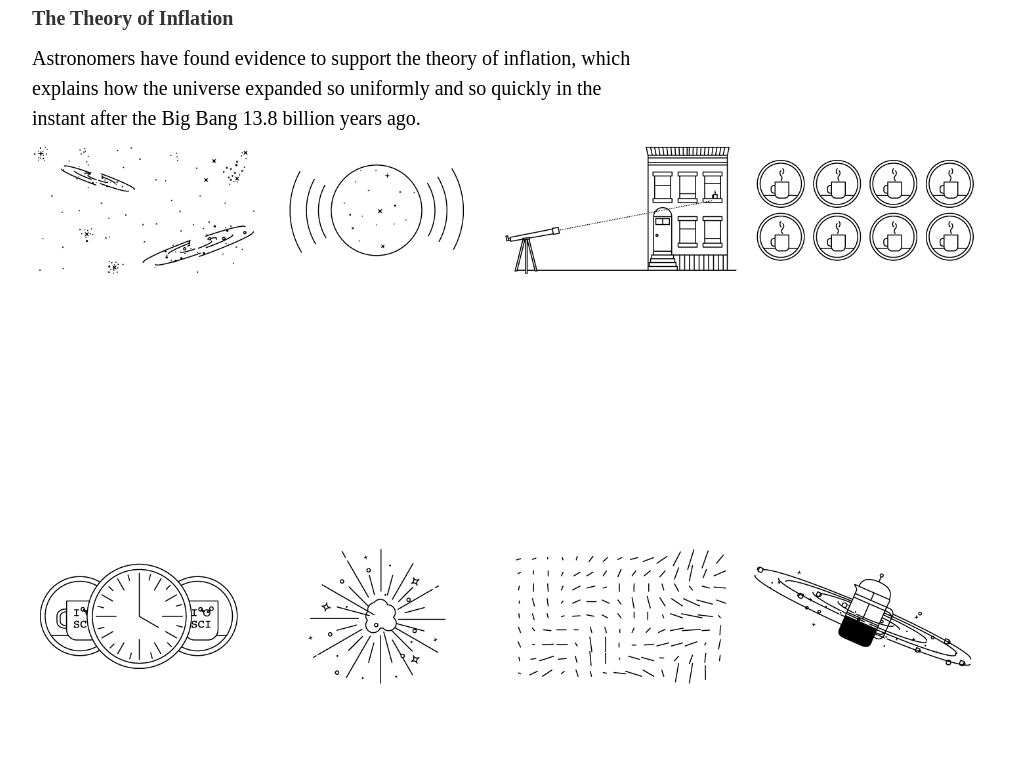
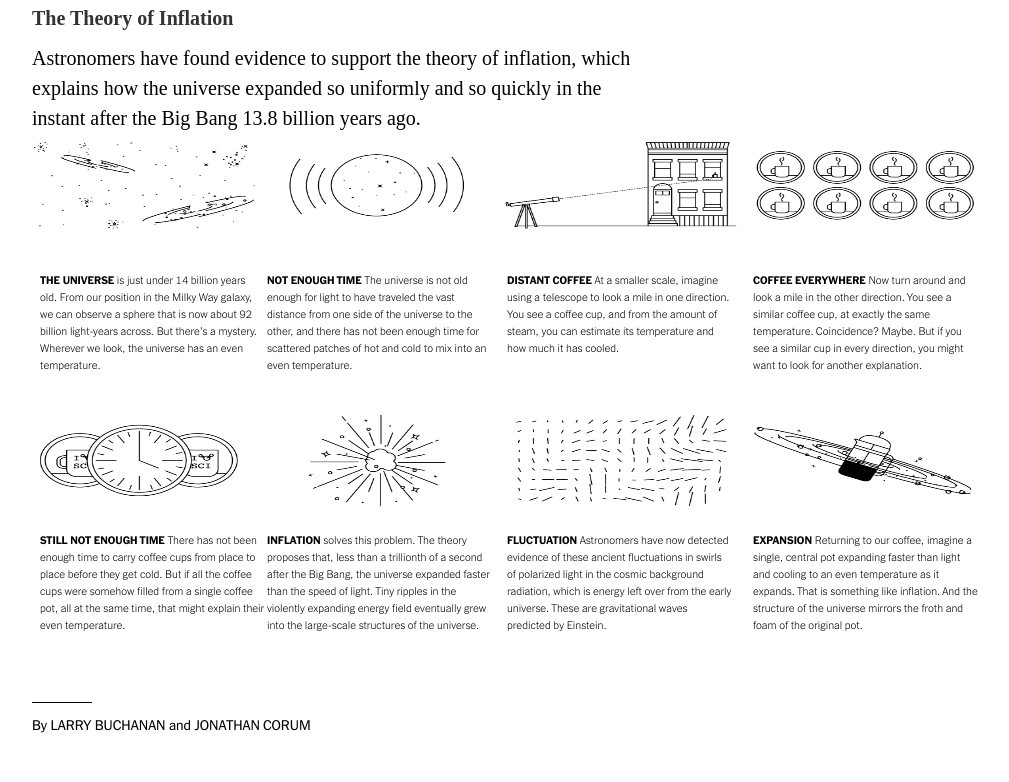
Before and after one commit to RodolfoRodriguezMata/nytimes-clone, a plain HTML site: page index.html in a window 1280 px wide. Shown: the part 2513-3295 px from the top of the page, without its empty margins (224-1233 px from the left). Drawn offline with Linux system fonts and the light colour scheme; a web font is replaced by a local one.

Commit message:
Add styling to inflation image

```diff
--- a/index.html
+++ b/index.html
@@ -139,12 +139,15 @@
                       Astronomers have found evidence to support the theory of inflation, which explains how the universe expanded so uniformly and so quickly in the instant after the Big Bang 13.8 billion years ago.
                   </p>
                   </div>
-                  <figure>
+                  <figure class="inflation">
                     <img id="inflation-img" src="images/inflation.png">
+                    <div id="img-universe" class="img-text">
                         <p>
                             <strong>THE UNIVERSE</strong>
                             is just under 14 billion years old. From our position in the Milky Way galaxy, we can observe a sphere that is now about 92 billion light-years across. But there's a mystery. Wherever we look, the universe has an even temperature.
                         </p>
+                    </div>
+                    <div id="img-time" class="img-text">
                         <p>
                             <strong>NOT ENOUGH TIME </strong>
                             The universe is not old enough for light to have traveled the vast distance from one side of the universe to the other, and there has not been enough time for scattered patches of hot and cold to mix into an even temperature.
@@ -152,32 +155,45 @@
 
 
                         </p>
+                    </div>
+                    <div id="img-distant" class="img-text">
                       <p>
                           <strong>DISTANT COFFEE </strong>
                           At a smaller scale, imagine using a telescope to look a mile in one direction. You see a coffee cup, and from the amount of steam, you can estimate its temperature and how much it has cooled.
 
                       </p>
+                    </div>
+                    <div id="img-everywhere" class="img-text">
                       <p>
                           <strong>COFFEE EVERYWHERE </strong>
                           Now turn around and look a mile in the other direction. You see a similar coffee cup, at exactly the same temperature. Coincidence? Maybe. But if you see a similar cup in every direction, you might want to look for another explanation.
                       </p>
+                    </div>
+                    <div id="img-not-time" class="img-text">
                       <p>
                           <strong>STILL NOT ENOUGH TIME </strong>
                           There has not been enough time to carry coffee cups from place to place before they get cold. But if all the coffee cups were somehow filled from a single coffee pot, all at the same time, that might explain their even temperature.
 
                       </p>
+                    </div>
+                    <div id="img-inflation" class="img-text">
                       <p>
                           <strong>INFLATION </strong>
                           solves this problem. The theory proposes that, less than a trillionth of a second after the Big Bang, the universe expanded faster than the speed of light. Tiny ripples in the violently expanding energy field eventually grew into the large-scale structures of the universe.
                       </p>
+                    </div>
+                    <div id="img-fluctuation" class="img-text">
                       <p>
                           <strong>FLUCTUATION </strong>
                           Astronomers have now detected evidence of these ancient fluctuations in swirls of polarized light in the cosmic background radiation, which is energy left over from the early universe. These are gravitational waves predicted by Einstein.
                       </p>
+                    </div>
+                    <div id="img-expansion" class="img-text">
                       <p>
                           <strong>EXPANSION </strong>
                           Returning to our coffee, imagine a single, central pot expanding faster than light and cooling to an even temperature as it expands. That is something like inflation. And the structure of the universe mirrors the froth and foam of the original pot.
                       </p>
+                    </div>
                       <figcaption>By LARRY BUCHANAN and JONATHAN CORUM</figcaption>
                   </figure>
                   <p>
--- a/styles/styles.css
+++ b/styles/styles.css
@@ -414,7 +414,89 @@ aside a h3{
 }
 
 #inflation-img {
-  max-width: 945px;
+  width: 945px;
+  height: 576px;
+}
+
+.inflation {
+  display: block;
+  position: relative;
+}
+
+.inflation figcaption::before {
+  width: 60px;
+  content: '';
+  display: inline-block;
+  height: 1px;
+  margin: 0 0 13px;
+  background-color:#000;
+  position: absolute;
+  top: -15px;
+}
+
+.inflation figcaption {
+  font-size: 14px;
+  font-weight: 500;
+  font-family: "nyt-franklin";
+  line-height: 18px;
+  position: relative;
+  margin-bottom: 50px;
+}
+
+.img-text {
+  width: 225px;
+  display: inline-block;
+  position: absolute;
+  font-family: "nyt-franklin";
+  font-size: 11px;
+  line-height: 17px;
+  font-weight: 300;
+  color:#000000;
+}
+
+.img-text strong {
+  font-weight: 700;
+}
+
+#img-universe {
+  top: 140px;
+  left: 8px;
+  z-index: 3;
+}
+#img-time {
+  top: 140px;
+  left: 235px;
+  z-index: 3;
+}
+#img-distant {
+  top: 140px;
+  left: 475px;
+  z-index: 3;
+}
+#img-everywhere {
+  top: 140px;
+  left: 721px;
+  z-index: 3;
+}
+#img-not-time {
+  top: 400px;
+  left: 8px;
+  z-index: 3;
+}
+#img-inflation {
+  top: 400px;
+  left: 235px;
+  z-index: 3;
+}
+#img-fluctuation {
+  top: 400px;
+  left: 475px;
+  z-index: 3;
+}
+#img-expansion {
+  top: 400px;
+  left: 721px;
+  z-index: 3;
 }
 
 #comments-btn {
```
Lines whose indentation alone changed are shown as unchanged.
